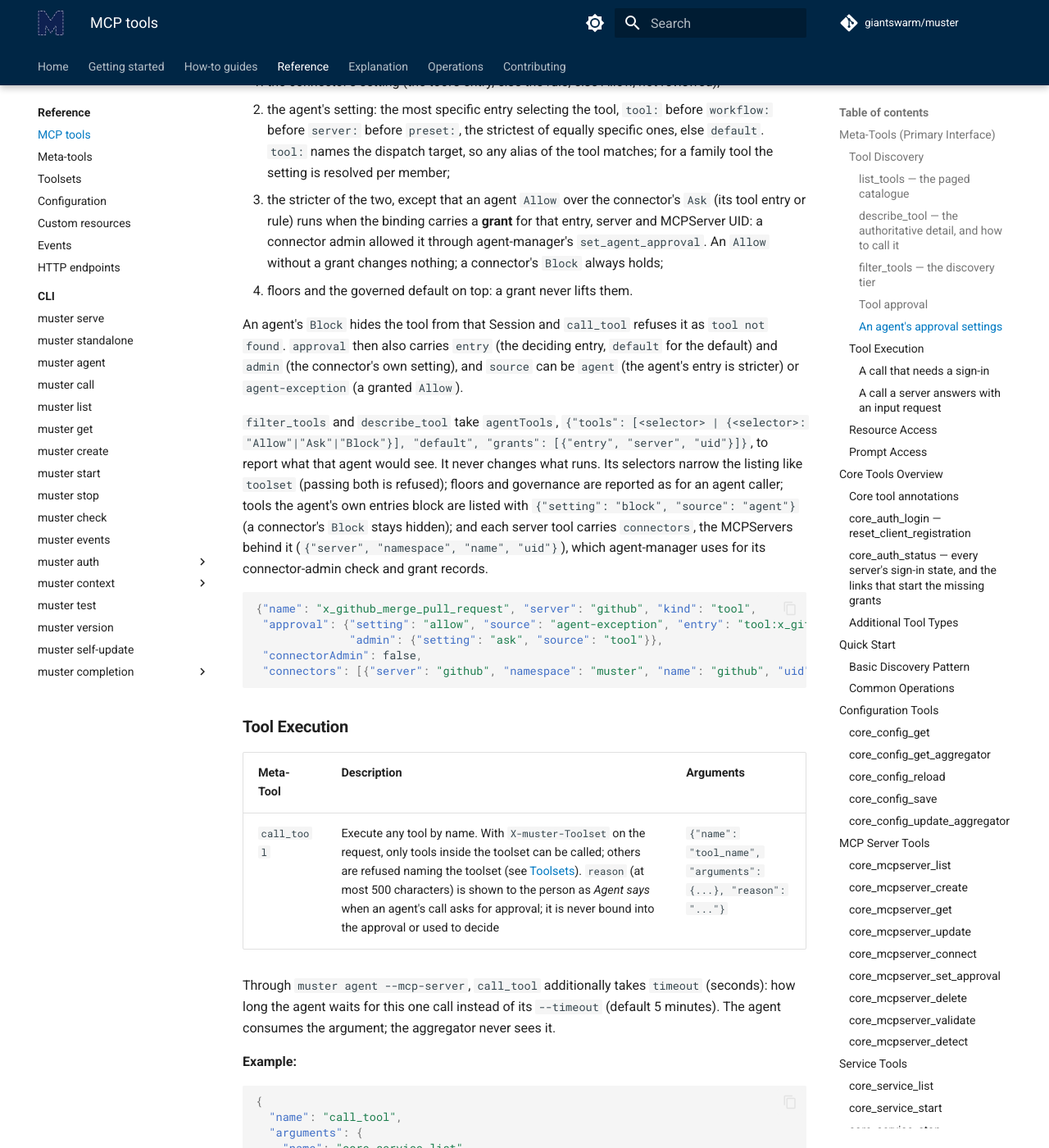
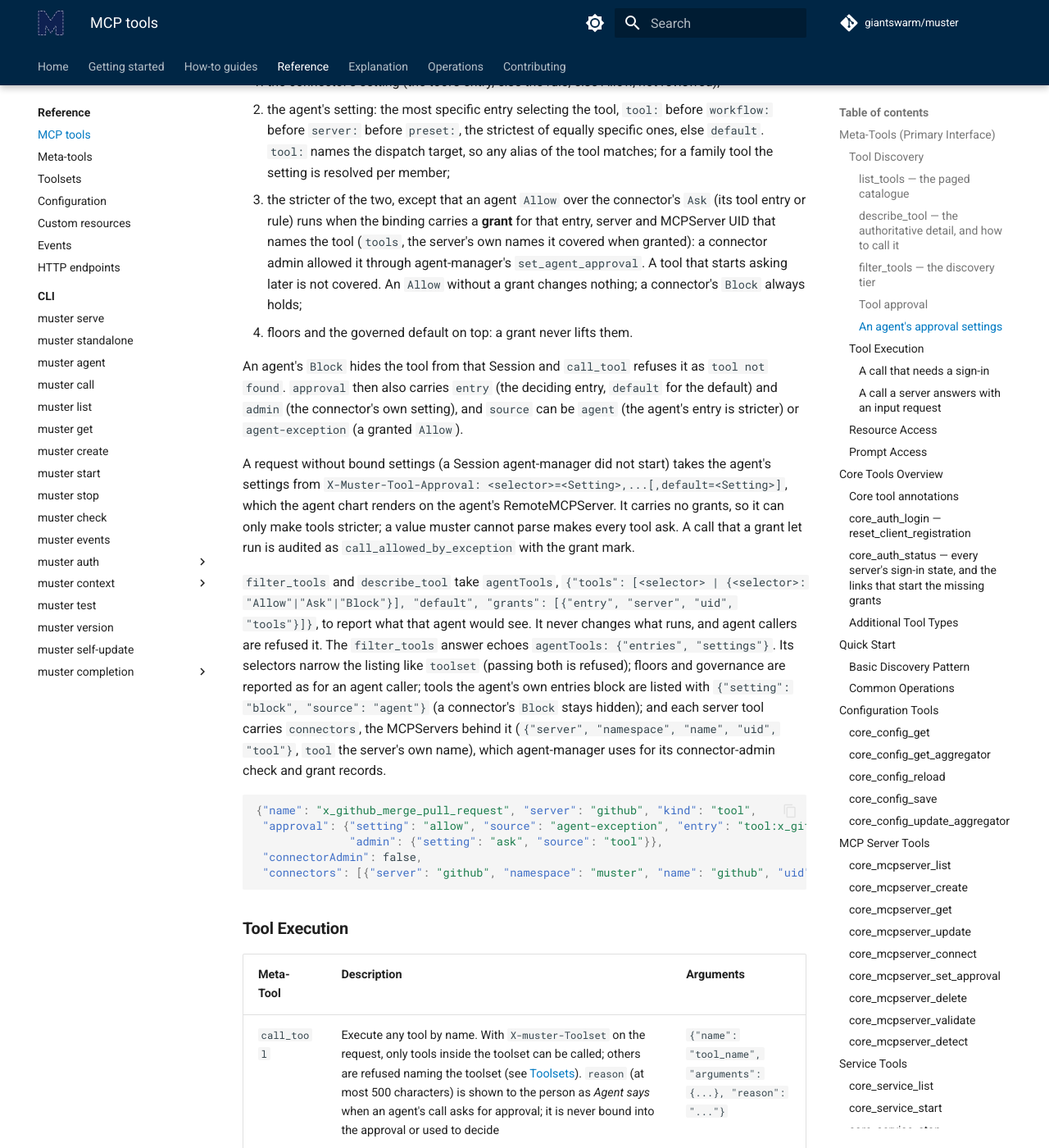
Before and after one commit to giantswarm/muster, an MkDocs documentation site: the page built from docs/reference/mcp-tools.md, in a window 1280 px wide and 1400 px high, scrolled down 5888 px. Shown: the whole window at 82% size. Built offline with MkDocs 1.6.1 and Material for MkDocs 9.7.7, drawn with Linux system fonts in a browser that asks for light colours; comment, search, counter and statistics services are not loaded.

Commit message:
docs: describe the sender-bound binding, grant tools and X-Muster-Tool-Approval

````diff
--- a/docs/reference/mcp-tools.md
+++ b/docs/reference/mcp-tools.md
@@ -176,7 +176,9 @@ approval sender, [API](api.md)); every request of the Session resolves with them
    setting is resolved per member;
 3. the stricter of the two, except that an agent `Allow` over the connector's `Ask` (its tool
    entry or rule) runs when the binding carries a **grant** for that entry, server and
-   MCPServer UID: a connector admin allowed it through agent-manager's `set_agent_approval`.
+   MCPServer UID that names the tool (`tools`, the server's own names it covered when granted):
+   a connector admin allowed it through agent-manager's `set_agent_approval`. A tool that starts
+   asking later is not covered.
    An `Allow` without a grant changes nothing; a connector's `Block` always holds;
 4. floors and the governed default on top: a grant never lifts them.
 
@@ -185,14 +187,21 @@ found`. `approval` then also carries `entry` (the deciding entry, `default` for
 `admin` (the connector's own setting), and `source` can be `agent` (the agent's entry is
 stricter) or `agent-exception` (a granted `Allow`).
 
+A request without bound settings (a Session agent-manager did not start) takes the agent's
+settings from `X-Muster-Tool-Approval: <selector>=<Setting>,...[,default=<Setting>]`, which the
+agent chart renders on the agent's RemoteMCPServer. It carries no grants, so it can only make
+tools stricter; a value muster cannot parse makes every tool ask. A call that a grant let run is
+audited as `call_allowed_by_exception` with the grant mark.
+
 `filter_tools` and `describe_tool` take `agentTools`, `{"tools": [<selector> | {<selector>:
-"Allow"|"Ask"|"Block"}], "default", "grants": [{"entry", "server", "uid"}]}`, to report what that
-agent would see. It never changes what runs. Its selectors narrow the listing like `toolset`
+"Allow"|"Ask"|"Block"}], "default", "grants": [{"entry", "server", "uid", "tools"}]}`, to report
+what that agent would see. It never changes what runs, and agent callers are refused it. The
+`filter_tools` answer echoes `agentTools: {"entries", "settings"}`. Its selectors narrow the listing like `toolset`
 (passing both is refused); floors and governance are reported as for an agent caller; tools the
 agent's own entries block are listed with `{"setting": "block", "source": "agent"}` (a
 connector's `Block` stays hidden); and each server tool carries `connectors`, the MCPServers
-behind it (`{"server", "namespace", "name", "uid"}`), which agent-manager uses for its
-connector-admin check and grant records.
+behind it (`{"server", "namespace", "name", "uid", "tool"}`, `tool` the server's own name),
+which agent-manager uses for its connector-admin check and grant records.
 
 ```json
 {"name": "x_github_merge_pull_request", "server": "github", "kind": "tool",
````
Also changed, not shown: docs/reference/api.md (+2 -2 lines), docs/reference/meta-tools.md (+12 -0 lines).
